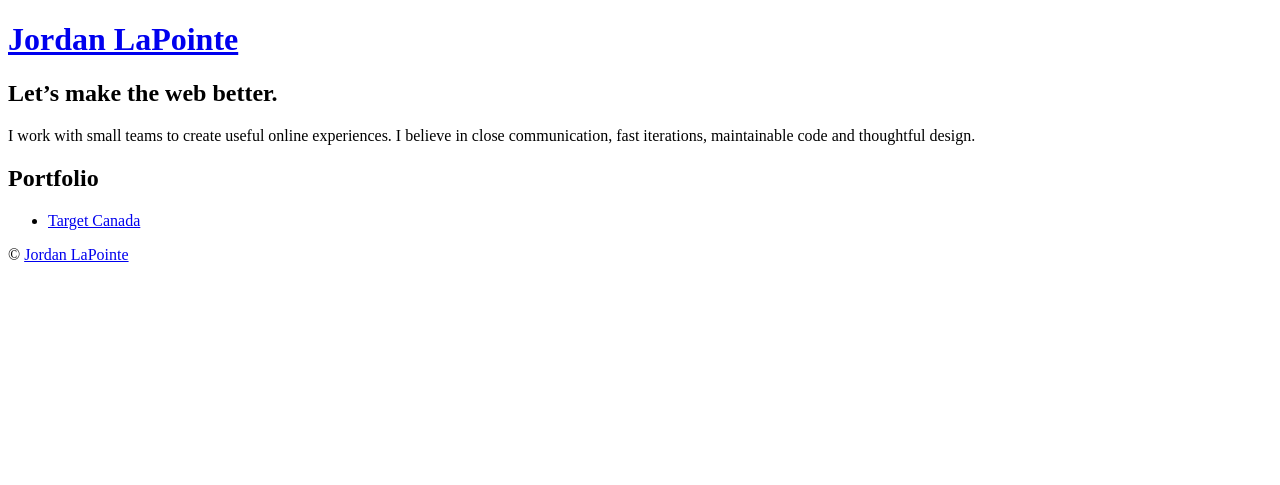
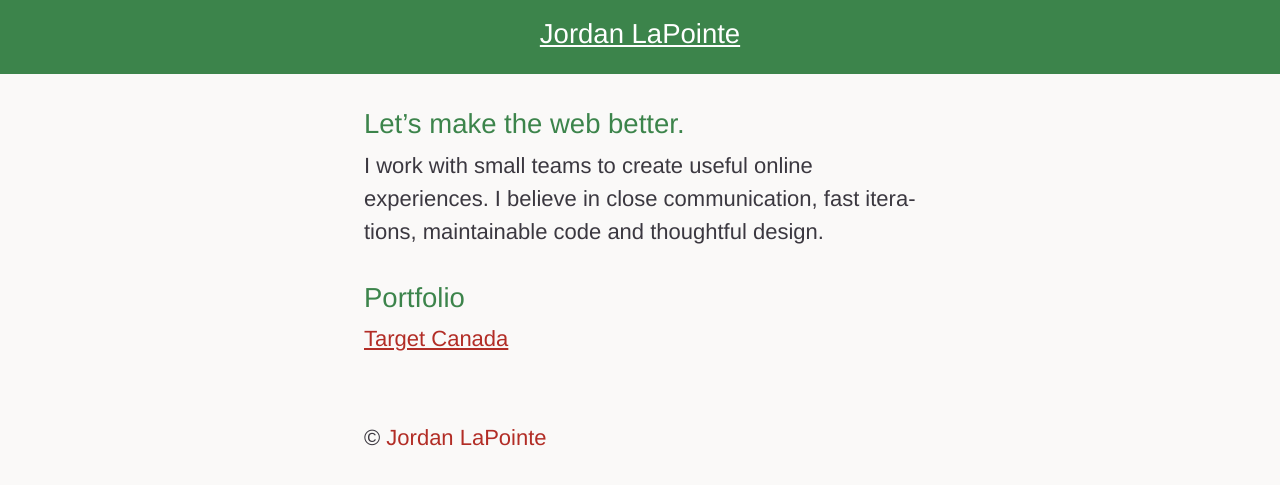
Before and after one commit to jordanlapointe/home, a Jekyll site: the page built from index.html, in a window 1280 px wide. Shown: the top 485 px of the page. Built offline with Jekyll 4.4.1, drawn with Linux system fonts in a browser that asks for light colours.

```diff
--- a/_config.yml
+++ b/_config.yml
@@ -1,3 +1 @@
 exclude: [src, node_modules]
-baseurl: home/
-url: "jordanlapointe.github.io"
--- a/_layouts/default.html
+++ b/_layouts/default.html
@@ -11,7 +11,7 @@
     <meta name="description" content="I work with small teams to create useful online experiences. I believe in close communication, fast iterations, maintainable code and thoughtful design." />
 
     <!-- Stylesheet -->
-    <link rel="stylesheet" href="{{ site.url }}/dist/styles/app.css" />
+    <link rel="stylesheet" href="/dist/styles/app.css" />
 
     <!-- Viewport -->
     <meta name="viewport" content="width=device-width, initial-scale=1" />
```
